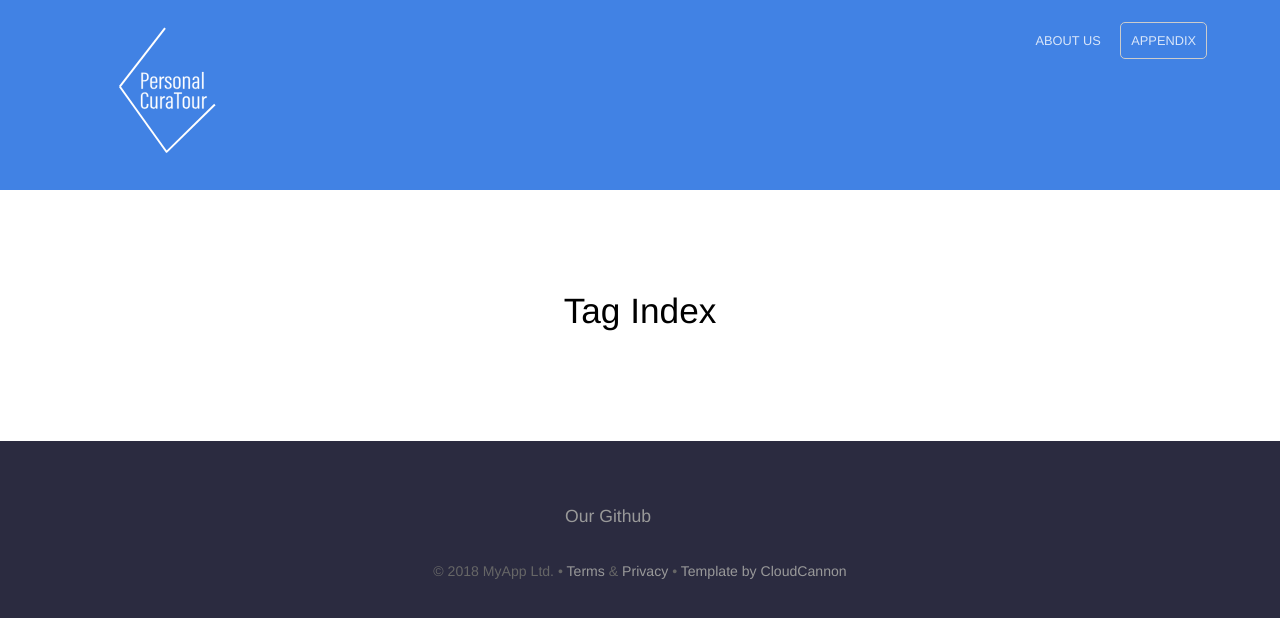
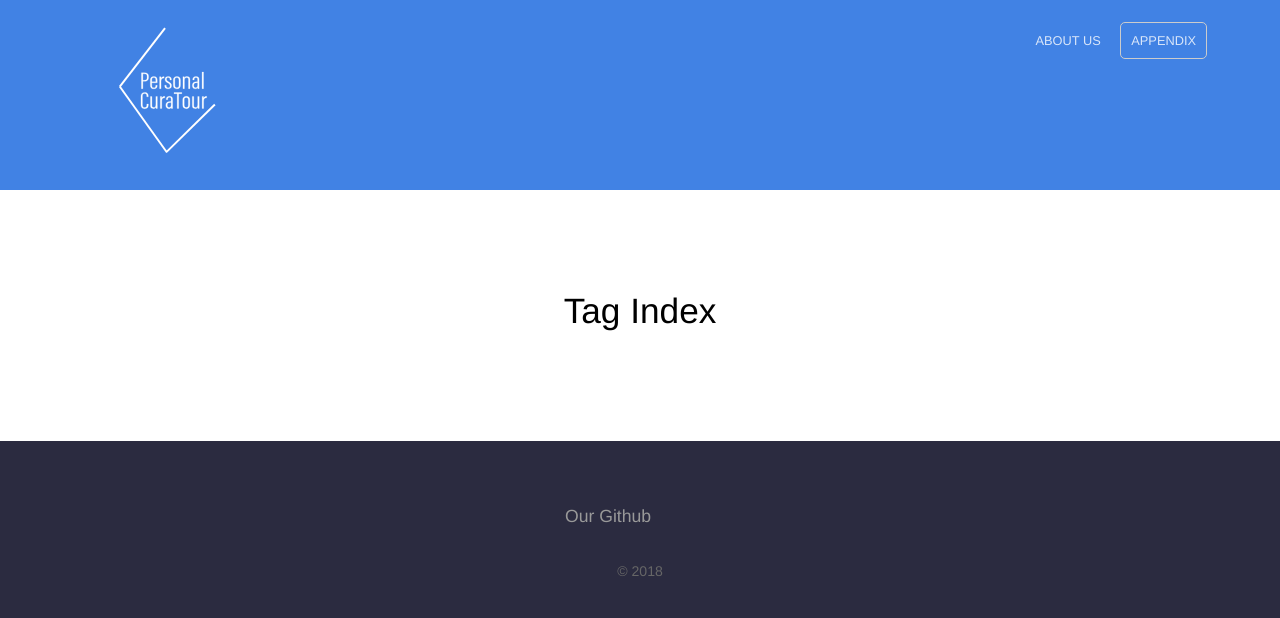
Before and after one commit to krtejeda/PersonalCuraTour, a Jekyll site: the page built from tags.html, in a window 1280 px wide. Shown: the top 618 px of the page. Built offline with Jekyll 4.4.1, drawn with Linux system fonts in a browser that asks for light colours.

Commit message:
Update default.html

```diff
--- a/_layouts/default.html
+++ b/_layouts/default.html
@@ -44,7 +44,7 @@
 					</ul>
 					{% endfor %}
 				</div>
-				<p class="copyright">&copy; {{ site.time | date: '%Y' }} MyApp Ltd. • <a href="#">Terms</a> &amp; <a href="#">Privacy</a> • <a href="https://cloudcannon.com/">Template by CloudCannon</a></p>
+				<p class="copyright">&copy; {{ site.time | date: '%Y' }}</p>
 			</div>
 		</footer>
 		<script>
```
